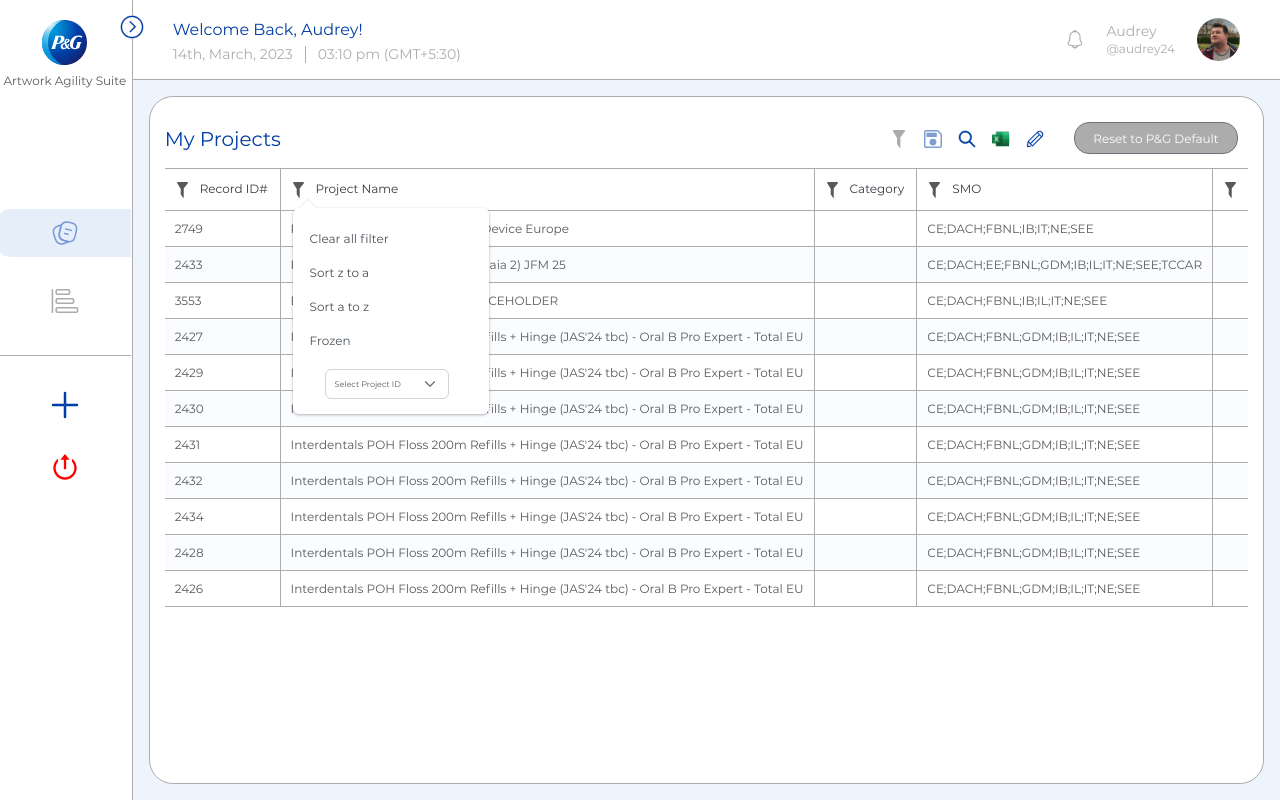
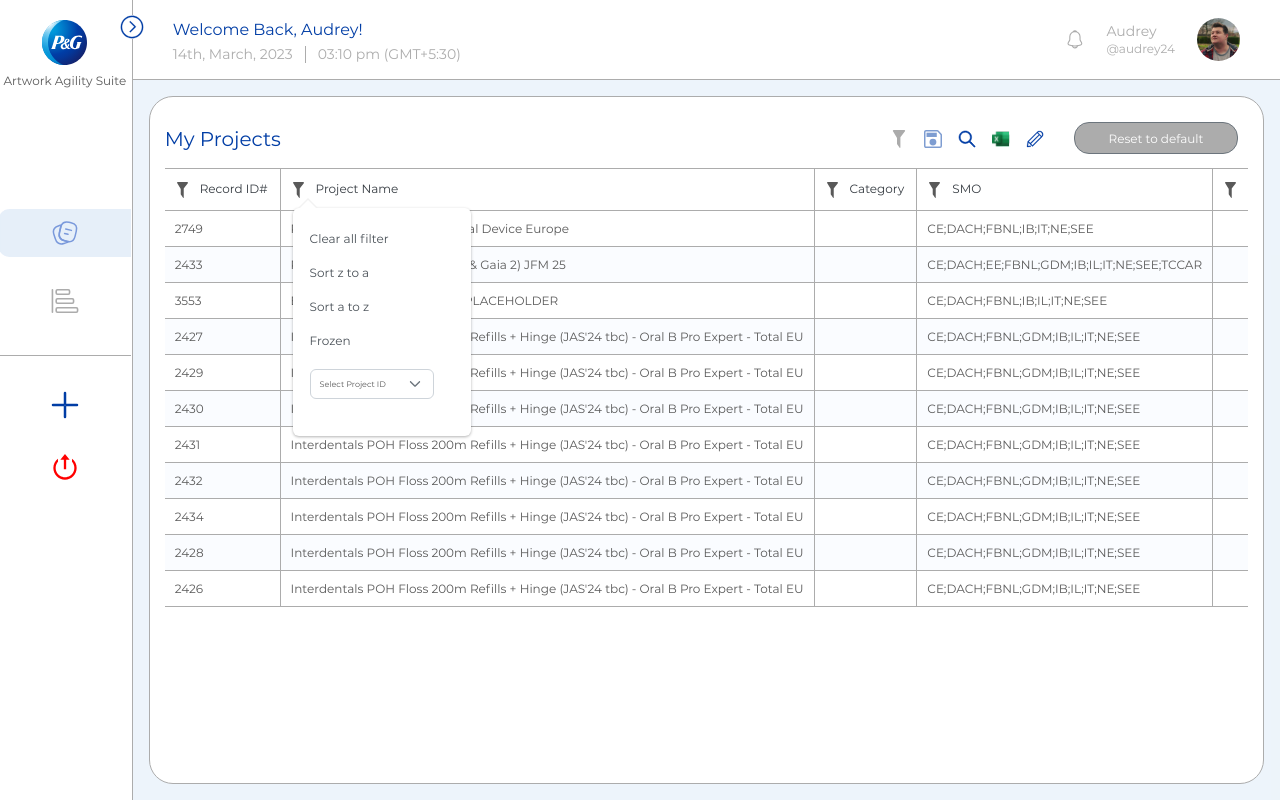
Before and after one commit to AVINASKU/ArtworkPG, a React (Create React App) app: page /myProjects in a window 1280 px wide. Both pictures are taken after a click on the picture 298 px from the left and 189 px from the top of the page. Built offline with nearby package versions, Linux system fonts and the light colour scheme.

Commit message:
ConfirmationPopUp-Click text change color and button name are changed.

```diff
--- a/src/components/ProjectSetup/index.js
+++ b/src/components/ProjectSetup/index.js
@@ -64,7 +64,7 @@
           ></i>
 
           <Button className="button-layout" style={{ fontSize: 14 }}>
-            Reset to P&G Default
+            Reset to default
           </Button>
         </div>
       </div>
--- a/src/components/Projects/ConfirmationPopUp.js
+++ b/src/components/Projects/ConfirmationPopUp.js
@@ -28,10 +28,26 @@
     return optionList;
   };
 
+  const changeColor = (id) => {
+    document.addEventListener("click", (e) => {
+      const flyoutEl = document.getElementById(id);
+      let targetEl = e.target;
+      do {
+        if (targetEl === flyoutEl) {
+          document.getElementById(id).style.color = "red";
+          return;
+        }
+        targetEl = targetEl.parentNode;
+      } while (targetEl);
+      document.getElementById(id).style.color = "";
+    });
+  };
+
   const confirmPopData = () => {
     return (
       <div>
         <div
+          id="clearAllFilter"
           className="clearAllFilter"
           onClick={() => {
             let jsonFrozenItem = localStorage.getItem("frozenData");
@@ -71,33 +87,41 @@
             if (filters && filters.length) {
               setFilters([]);
             }
+            changeColor("clearAllFilter");
           }}
         >
           Clear all filter
         </div>
         <div
+          id="sortZtoA"
           className="sortAndFrozen"
-          onClick={onSort(selectedColumnName, "desc")}
+          onClick={() => {
+            onSort(selectedColumnName, "desc");
+            changeColor("sortZtoA");
+          }}
         >
-          {" "}
           Sort z to a
         </div>
         <div
+          id="sortAtoZ"
           className="sortAndFrozen"
-          onClick={onSort(selectedColumnName, "asc")}
+          onClick={() => {
+            onSort(selectedColumnName, "asc");
+            changeColor("sortAtoZ");
+          }}
         >
-          {" "}
           Sort a to z
         </div>
         <div
+          id="frozen"
           className="sortAndFrozen"
           onClick={() => {
             addFrozenColumns(selectedColumnName);
             setProjectFrozen(!ProjectFrozen);
+            changeColor("frozen");
           }}
         >
-          {" "}
-          Frozen{" "}
+          Frozen
         </div>
         <div className="multiSelect">
           <MultiSelect
--- a/src/components/Projects/MyProjects/CustomisedView.js
+++ b/src/components/Projects/MyProjects/CustomisedView.js
@@ -35,7 +35,7 @@
     <div>
       <img
         src={PGDefault}
-        alt="Reset to P&G Default"
+        alt="Reset to default"
         style={{
           width: 234,
           height: 34,
--- a/src/components/Projects/MyProjects/ProjectListHeader.js
+++ b/src/components/Projects/MyProjects/ProjectListHeader.js
@@ -59,7 +59,7 @@
           className="btn btn-secondary resetToPgDefault"
           onClick={() => clearFilters()}
         >
-          Reset to P&G Default
+          Reset to default
         </button>
       </div>
     </div>
--- a/src/components/Projects/MyProjects/index.scss
+++ b/src/components/Projects/MyProjects/index.scss
@@ -125,7 +125,7 @@
   line-height: 12px;
 }
 .multiSelect {
-  margin: 0 25px 0 17px;
+  padding: 0 22px 22px 2px;
   cursor: pointer;
   line-height: 10px;
   .p-placeholder {
@@ -138,7 +138,15 @@
   }
 }
 .p-multiselect-panel {
-  top: 104.073px !important;
+  // top: 395.073px !important;
+  // left: 178px !important;
+  // left: 292.927px !important;
+  // border: none;
+  // margin-left: -31px;
+  // width: 194px;
+}
+.p-overlaypanel {
+  position: absolute !important;
 }
 .p-multiselect-item {
   font-size: 10px !important;
```
